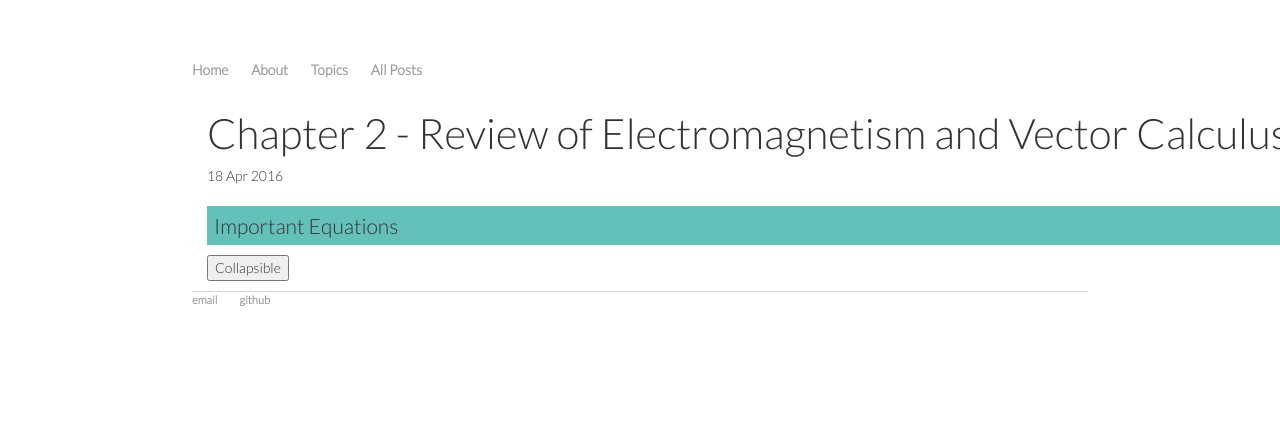
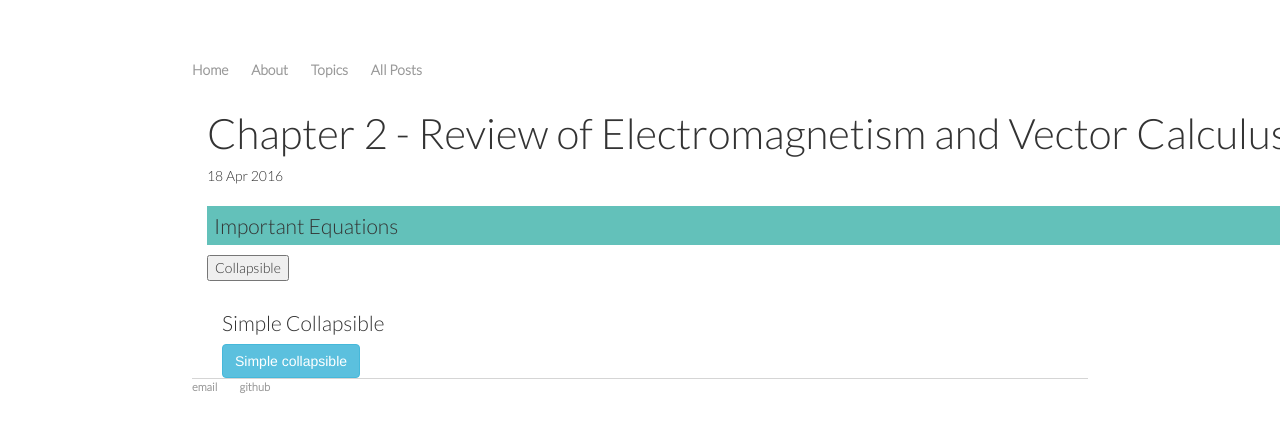
Before and after one commit to serriferous/initial.github.io, a Jekyll site: the page built from _posts/2016-04-18-chapter-2.md, in a window 1280 px wide. Shown: the top 432 px of the page. Built offline with Jekyll 4.4.1, drawn with Linux system fonts in a browser that asks for light colours.

Commit message:
Update 2016-04-18-chapter-2.md

```diff
--- a/_posts/2016-04-18-chapter-2.md
+++ b/_posts/2016-04-18-chapter-2.md
@@ -14,3 +14,13 @@ Important Equations
 <div id="demo" class="collapse">
 Lorem ipsum dolor text....
 </div>
+
+<div class="container">
+  <h2>Simple Collapsible</h2>
+  <a href="#demo" class="btn btn-info" data-toggle="collapse">Simple collapsible</a>
+  <div id="demo" class="collapse">
+    Lorem ipsum dolor sit amet, consectetur adipisicing elit,
+    sed do eiusmod tempor incididunt ut labore et dolore magna aliqua. Ut enim ad minim veniam,
+    quis nostrud exercitation ullamco laboris nisi ut aliquip ex ea commodo consequat.
+  </div>
+</div>
```
